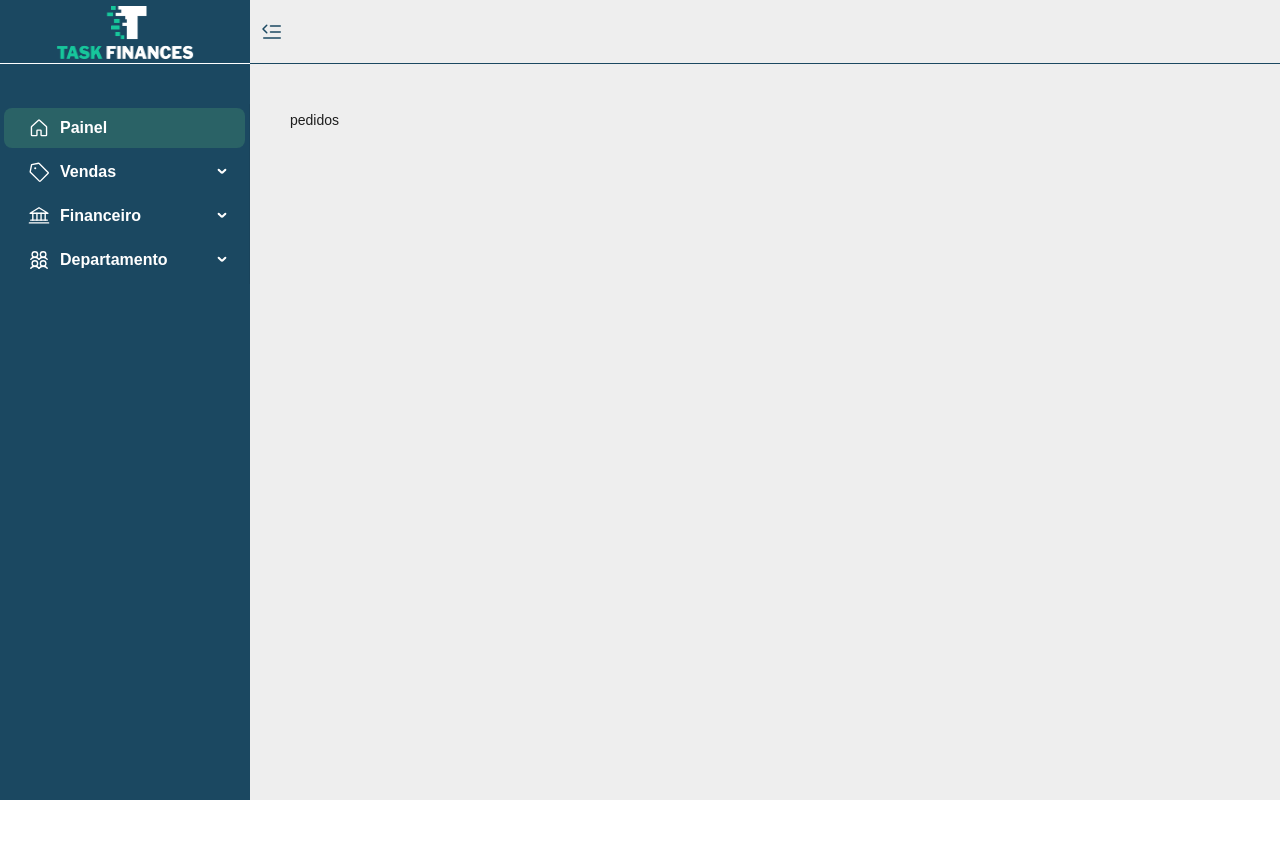
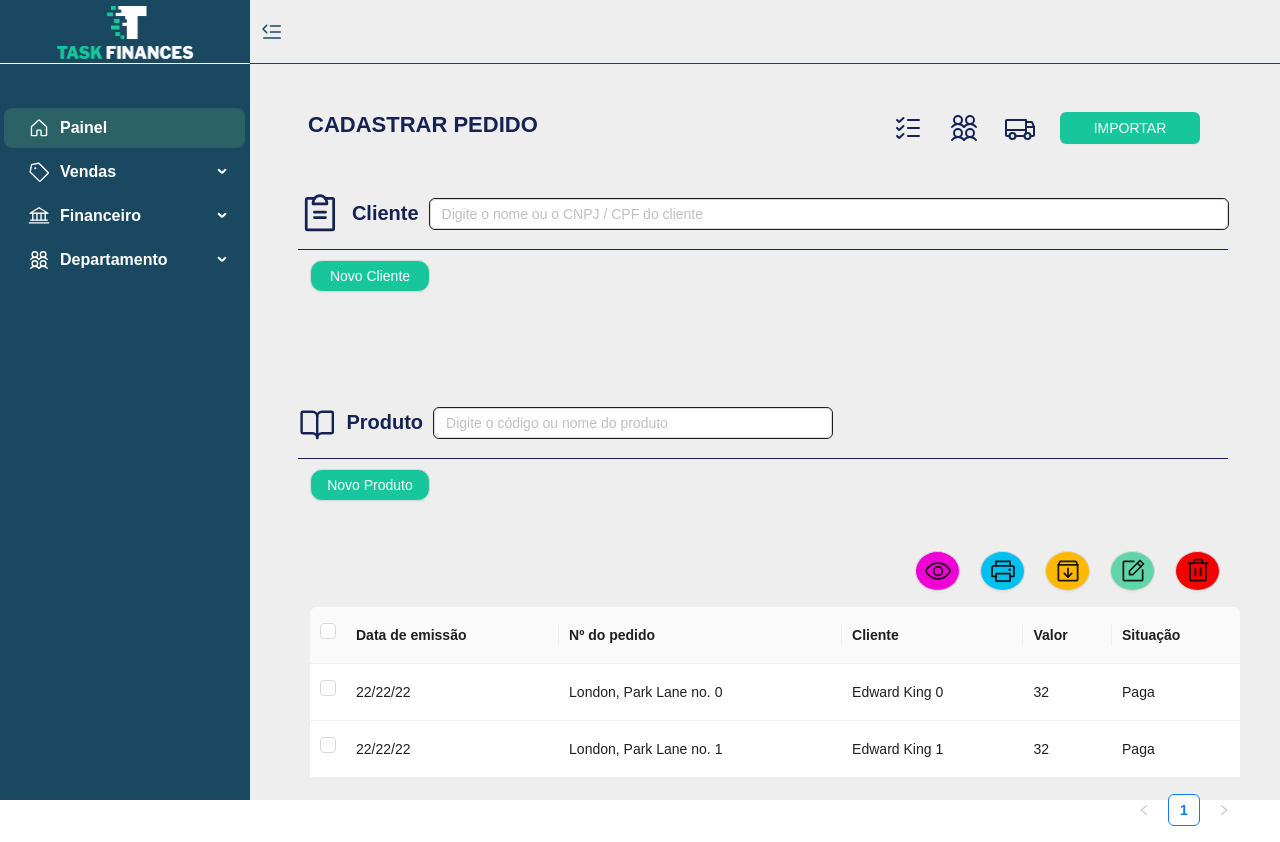
Before and after one commit to hugorodrigues13/task-finances, a React (Create React App) app: page /pedidos in a window 1280 px wide. Before the commit the page ends 800 px from the top, so only its background shows below. Built offline with nearby package versions, Linux system fonts and the light colour scheme.

Commit message:
pagination 14-02-2023

```diff
--- a/src/pages/Dashboard/index.tsx
+++ b/src/pages/Dashboard/index.tsx
@@ -38,9 +38,9 @@ const Home: React.FC<BaseLayoutProps> = ({children}) => {
 
     getItem(<Link to="/">Painel</Link>,'1', <House size={22}/>),
     getItem('Vendas', 'sub1', <Tag size={22}/>, [
-      getItem(<Link to="/novoPedido">Novo pedido</Link>, '3', <ListChecks size={18} />),
+      getItem(<Link to="/pedidos">Pedidos</Link>, '3', <ListChecks size={18} />),
       getItem(<Link to="/clientes">Clientes</Link>, '4', <Users size={18}/>),
-      getItem(<Link to="/pedidos">Pedidos</Link>, '5', <BookOpen size={18} />),
+      getItem(<Link to="/produtos">Produtos</Link>, '5', <BookOpen size={18} />),
     ]),
     getItem('Financeiro', 'sub2', <Bank size={22}/>, [
       getItem('Contas a pagar', '6', <Money size={18}/>),
--- a/src/pages/Vendas/pedidos/index.tsx
+++ b/src/pages/Vendas/pedidos/index.tsx
@@ -4,6 +4,7 @@ import { BookOpen, ClipboardText, ListChecks, Truck, UsersFour } from 'phosphor-
 import {Container} from './styles'
 import PessoaFisica from "../../../components/form/formPessoaFisica";
 import PessoaJuridica from "../../../components/form/formPessoaJuridica";
+import Tabela from "./table/tabela"
 
 interface BaseLayoutProps {
   children?: ReactNode;
@@ -169,7 +170,7 @@ const CadastrarPedido: React.FC<BaseLayoutProps> = ({children}) => {
               <Input.Group compact>
                   <AutoComplete
                     className="input-pedido"
-                    style={{ width: '800px' }}
+                    style={{ width: '400px' }}
                     placeholder="Digite o código ou nome do produto"
                     options={[{ value: 'text 1' }, { value: 'text 2' }]}
                   />
@@ -184,6 +185,10 @@ const CadastrarPedido: React.FC<BaseLayoutProps> = ({children}) => {
               Novo Produto
             </Button>
         </div>
+
+        <Tabela/>
+
+
       </Container>
     );
   }
--- a/src/pages/Vendas/pedidos/styles.ts
+++ b/src/pages/Vendas/pedidos/styles.ts
@@ -2,7 +2,8 @@ import styled from 'styled-components';
 
 export const Container = styled.div`
   display: block;
-  height: 600px;
+  max-height: 100%;
+  max-width: 100%;
   padding: 0 0 20px 20px;
 
 
--- /dev/null
+++ b/src/pages/Vendas/pedidos/table/styles.ts
@@ -0,0 +1,78 @@
+import styled from 'styled-components';
+
+export const Container = styled.div`
+  .ant-table-div{
+    display: flex;
+    justify-content:  right;
+    align-items: center;
+  }
+
+  .btn-icons-table-visualizar{
+    display: flex;
+    width: 45px;
+    height: 40px;
+    margin-right: 20px;
+    border-radius: 100%;
+    justify-content: center;
+    align-items: center;
+    padding: 0;
+    background-color: #EF00D7;
+  }
+
+  .btn-icons-table-imprimir{
+    display: flex;
+    width: 45px;
+    height: 40px;
+    margin-right: 20px;
+    border-radius: 100%;
+    justify-content: center;
+    align-items: center;
+    padding: 0;
+    background-color: #00C0EF;
+  }
+
+
+  .btn-icons-table-baixar{
+    display: flex;
+    width: 45px;
+    height: 40px;
+    margin-right: 20px;
+    border-radius: 100%;
+    justify-content: center;
+    align-items: center;
+    padding: 0;
+    background-color: #FFB800;
+  }
+
+
+  .btn-icons-table-editar{
+    display: flex;
+    width: 45px;
+    height: 40px;
+    margin-right: 20px;
+    border-radius: 100%;
+    justify-content: center;
+    align-items: center;
+    padding: 0;
+    background-color: #61D4AB;
+  }
+
+
+  .btn-icons-table-deletar{
+    display: flex;
+    width: 45px;
+    height: 40px;
+    margin-right: 20px;
+    border-radius: 100%;
+    justify-content: center;
+    align-items: center;
+    padding: 0;
+    background-color: #F50000;
+  }
+
+.selected-items{
+  display: flex;
+  justify-content: center;
+  align-items: center;
+}
+`;
--- /dev/null
+++ b/src/pages/Vendas/pedidos/table/tabela.tsx
@@ -0,0 +1,107 @@
+import React, { useState } from 'react';
+import { Button, Row, Table } from 'antd';
+import type { ColumnsType } from 'antd/es/table';
+import { ArchiveBox, Eye, NotePencil, Printer, Trash } from 'phosphor-react';
+import {Container} from './styles'
+
+interface DataType {
+  key: React.Key;
+  date_emissao: string;
+  pedido: string;
+  valor: number;
+  cliente: string;
+  situacao: string
+}
+
+const columns: ColumnsType<DataType> = [
+  {
+    title: 'Data de emissão',
+    dataIndex: 'date_emissao',
+  },
+  {
+    title: 'Nº do pedido',
+    dataIndex: 'pedido',
+  },
+
+  {
+    title: 'Cliente',
+    dataIndex: 'cliente',
+  },
+  {
+    title: 'Valor',
+    dataIndex: 'valor',
+  },
+  {
+    title: 'Situação',
+    dataIndex: 'situacao',
+  },
+];
+
+const data: DataType[] = [];
+for (let i = 0; i < 2; i++) {
+  data.push({
+    key: i,
+    date_emissao: `22/22/22`,
+    cliente: `Edward King ${i}`,
+    valor: 32,
+    pedido: `London, Park Lane no. ${i}`,
+    situacao: "Paga"
+  });
+}
+
+const Tabela: React.FC = () => {
+  const [selectedRowKeys, setSelectedRowKeys] = useState<React.Key[]>([]);
+  const [loading, setLoading] = useState(false);
+
+  const start = () => {
+    setLoading(true);
+    // ajax request after empty completing
+    setTimeout(() => {
+      setSelectedRowKeys([]);
+      setLoading(false);
+    }, 1000);
+  };
+
+  const onSelectChange = (newSelectedRowKeys: React.Key[]) => {
+    console.log('selectedRowKeys changed: ', newSelectedRowKeys);
+    setSelectedRowKeys(newSelectedRowKeys);
+  };
+
+  const rowSelection = {
+    selectedRowKeys,
+    onChange: onSelectChange,
+  };
+  const hasSelected = selectedRowKeys.length > 0;
+
+  return (
+    <Container>
+      <div className="ant-table-div" style={{ marginBottom: 16 }}>
+
+        <Button className='btn-icons-table-visualizar'>
+        <Eye size={28} />
+        </Button>
+        <Button className='btn-icons-table-imprimir'>
+        <Printer size={28} />
+        </Button>
+        <Button className='btn-icons-table-baixar'>
+        <ArchiveBox size={28} />
+        </Button>
+        <Button className='btn-icons-table-editar'>
+        <NotePencil size={28} />
+        </Button>
+        <Button className='btn-icons-table-deletar'>
+        <Trash size={28}/>
+        </Button>
+
+      </div>
+      <Table rowSelection={rowSelection} columns={columns} dataSource={data} />
+      <Row className='selected-items' gutter={24}>
+          <span>
+            {hasSelected ? `Selected ${selectedRowKeys.length} items` : ''}
+          </span>
+        </Row>
+    </Container>
+  );
+};
+
+export default Tabela;
--- a/src/routes/app.layout.routes.tsx
+++ b/src/routes/app.layout.routes.tsx
@@ -2,18 +2,18 @@ import * as React from 'react'
 import {Routes, Route} from 'react-router-dom'
 import Layout from '../components/layout';
 import Vendas from '../pages/Vendas';
-import CadastrarPedido from '../pages/Vendas/pedidos';
+import Pedidos from '../pages/Vendas/pedidos';
 import Clientes from '../pages/Vendas/cliente';
-import Pedidos from '../pages/Vendas/produtos';
+import Produtos from '../pages/Vendas/produtos';
 
 function RoutesLayout() {
     return (
       <Layout>
           <Routes>
               <Route path="/" element={<Vendas/>}/>
-              <Route path="/novoPedido" element={<CadastrarPedido/>}/>
+              <Route path="/pedidos" element={<Pedidos/>}/>
               <Route path="/clientes" element={<Clientes/>}/>
-              <Route path="/pedidos" element={<Pedidos/>}/>
+              <Route path="/produtos" element={<Produtos/>}/>
           </Routes>
       </Layout>
     );
--- a/src/styles/global/Global.ts
+++ b/src/styles/global/Global.ts
@@ -180,4 +180,39 @@ export default createGlobalStyle`
           appearance: checkbox
 }
 
+.ant-table{
+}
+
+.ant-table-tbody{
+  height: 10px !important;
+}
+
+
+
+
+
+.ant-table-cell{
+  margin: 0 !important;
+  padding: 0 !important;
+  padding: 0 10px 0 10px !important;
+  height: 10px !important;
+}
+
+.ant-checkbox-wrapper{
+  height: 0 !important;
+  justify-content: center !important;
+  align-items: center !important;
+}
+
+.ant-checkbox{
+  height: 0 !important;
+  justify-content: center !important;
+  align-items: center !important;
+}
+
+.ant-checkbox-input{
+  height: 0 !important;
+  justify-content: center !important;
+  align-items: center !important;
+}
 `;
```
